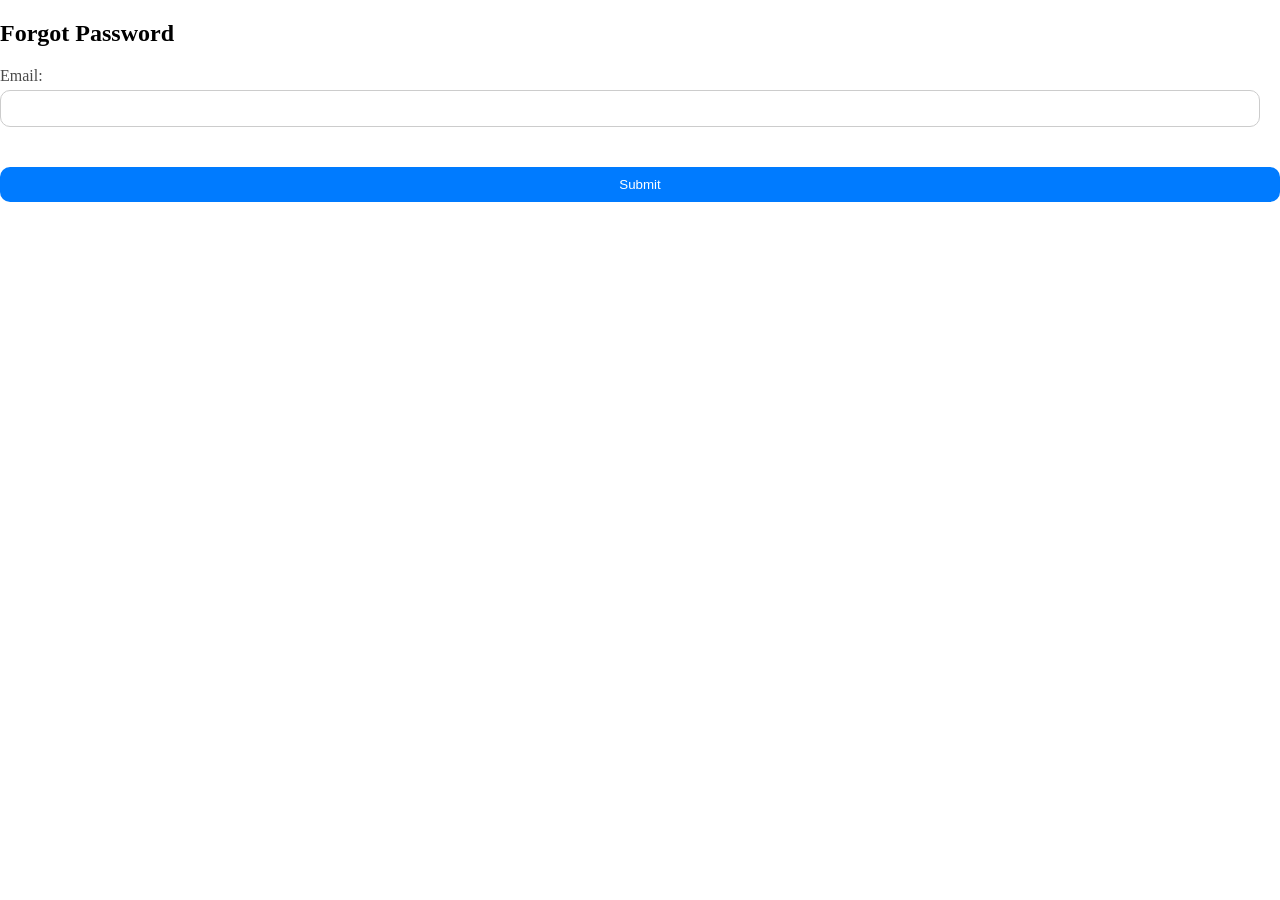
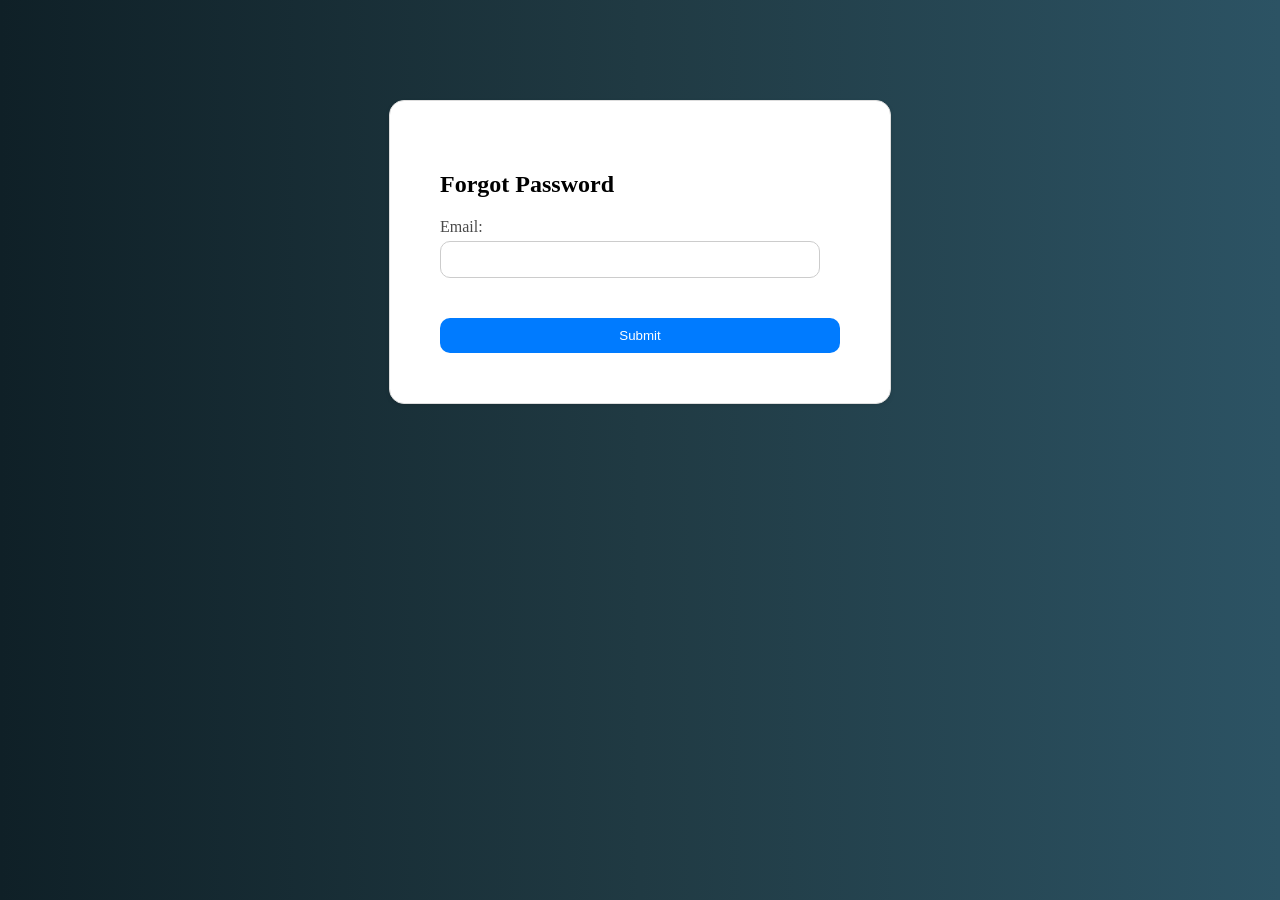
Before and after one commit to Hashim34643/StreamFlow-frontend, a React (Vite) app in the folder StreamFlow/: page /forgot-password in a window 1280 px wide. Before the commit the page ends 820 px from the top, so only its background shows below. Built offline with nearby package versions, Linux system fonts and the light colour scheme.

Commit message:
forgot password styling

```diff
--- a/StreamFlow/src/components/Forgot-password.jsx
+++ b/StreamFlow/src/components/Forgot-password.jsx
@@ -1,9 +1,11 @@
-import { useState } from 'react';
+import { useState, useEffect } from 'react';
 import axios from 'axios';
+import "../styles/Forgot-password.css";
 
 const ForgotPassword = () => {
     const [email, setEmail] = useState('');
     const [message, setMessage] = useState('');
+
 
     const handleSubmit = async (e) => {
         e.preventDefault();
@@ -12,9 +14,16 @@ const ForgotPassword = () => {
             const response = await axios.post('https://streamflow-backend.onrender.com/forgot-password', { email });
             setMessage(response.data.message);
         } catch (error) {
-      setMessage(error.response.data.message);
+            setMessage(error.response?.data?.message || "An error occurred.");
         }
     };
+
+    useEffect(() => {
+        document.body.classList.add('body-forgot-password');
+        return () => {
+            document.body.classList.remove('body-forgot-password');
+        };
+    }, []);
 
     return (
         <div className="forgot-password-container">
@@ -31,8 +40,8 @@ const ForgotPassword = () => {
                         required
                     />
                 </div>
+                {message && <p className="message">{message}</p>}
                 <button type="submit" className="submit-btn">Submit</button>
-        {message && <p>{message}</p>}
             </form>
         </div>
     );
--- /dev/null
+++ b/StreamFlow/src/styles/Forgot-password.css
@@ -0,0 +1,77 @@
+html, body {
+    height: 100%;
+    margin: 0;
+    padding: 0;
+  }
+
+  .body-forgot-password {
+    background: linear-gradient(to right, #0f2027, #203a43, #2c5364);
+    min-height: 100vh;
+    margin: 0;
+    padding: 0;
+    overflow: hidden;
+  }
+
+  .forgot-password-container {
+    max-width: 400px;
+    margin: 100px auto;
+    padding: 20px;
+    border: 1px solid #ddd;
+    border-radius: 15px;
+    box-shadow: 0 2px 4px rgba(0, 0, 0, 0.1);
+    background-color: #fff;
+    padding: 50px;
+  }
+
+  .forgot-password-form h2 {
+    text-align: center;
+    margin-bottom: 20px;
+  }
+
+  .form-group {
+    margin-bottom: 20px;
+  }
+
+  .form-group label {
+    display: block;
+    margin-bottom: 5px;
+    color: #4a4a4a;
+  }
+
+  .form-group input[type="email"] {
+    width: 100%;
+    padding: 10px;
+    border: 1px solid #ccc;
+    border-radius: 10px;
+    box-sizing: border-box;
+  }
+
+  .submit-btn {
+    width: 100%;
+    padding: 10px 20px;
+    background-color: #007bff;
+    color: #fff;
+    border: none;
+    border-radius: 10px;
+    cursor: pointer;
+    margin-top: 20px;
+    transition: 0.3s ease;
+  }
+
+  .submit-btn:hover {
+    background-color: #0056b3;
+  }
+
+  .error-message,
+  .success-message {
+    text-align: center;
+    margin-bottom: 20px;
+  }
+
+  .error-message {
+    color: red;
+  }
+
+  .success-message {
+    color: green;
+  }
```
Lines whose indentation alone changed are shown as unchanged.
